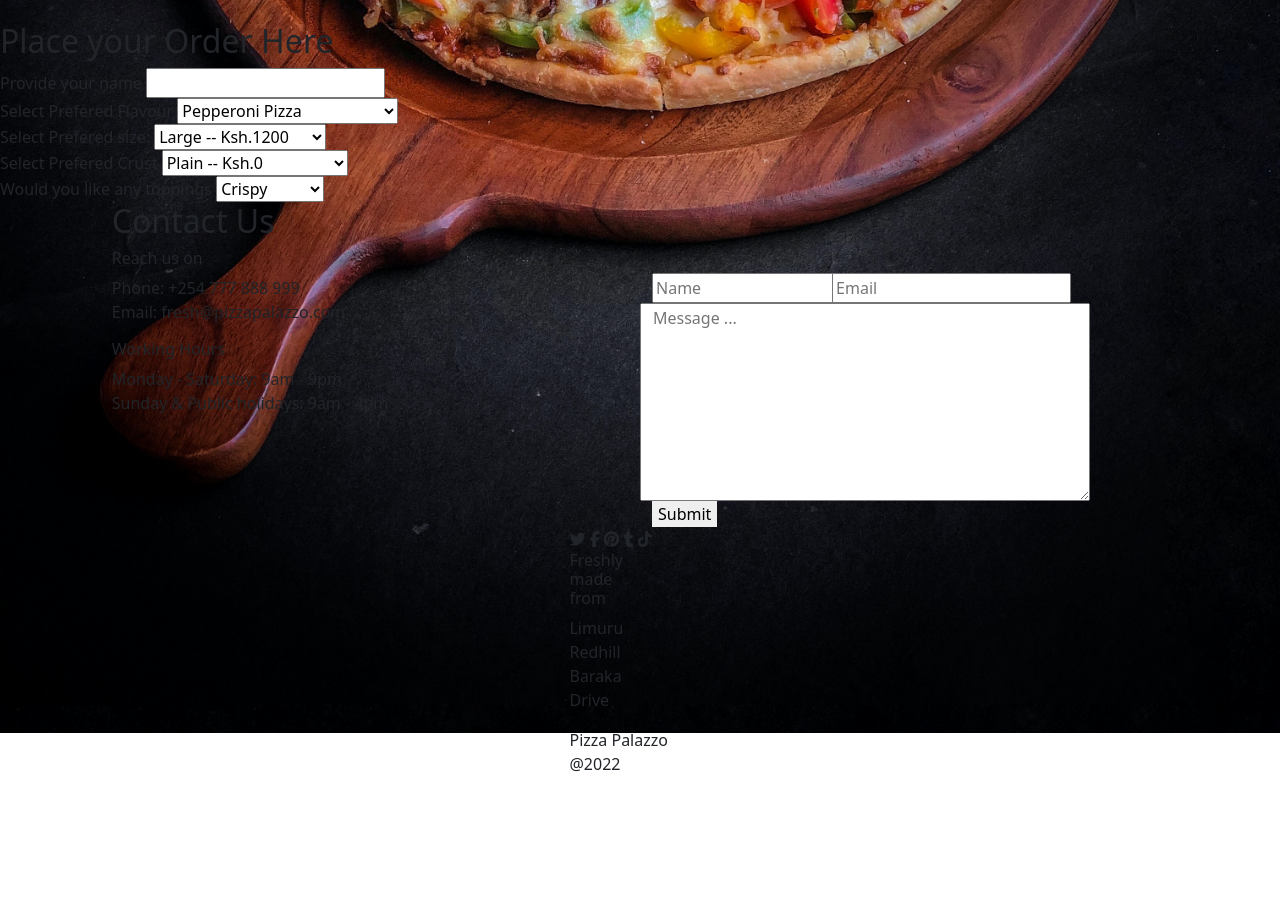
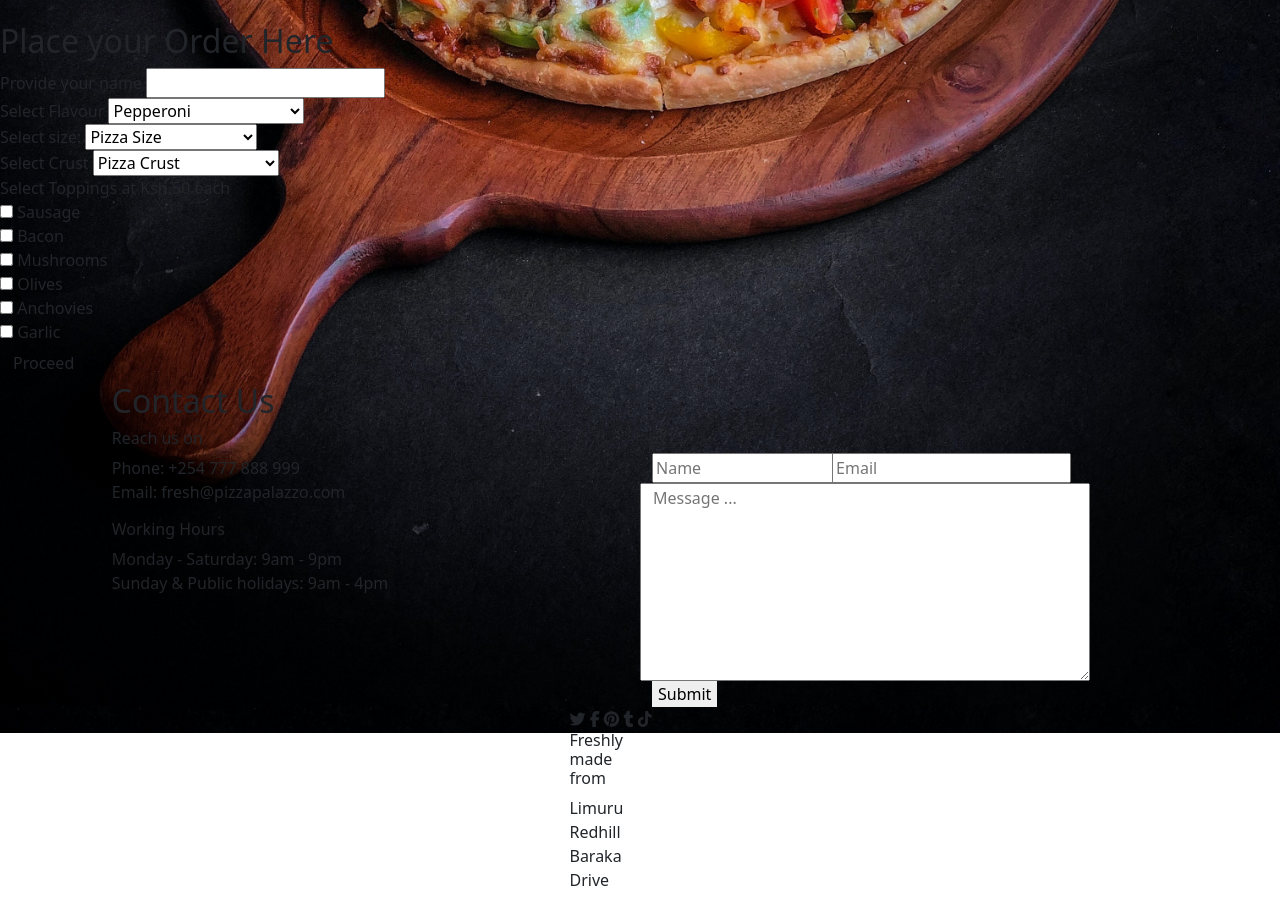
Before and after one commit to Miss-Faith/Pizza-Palazo, a plain HTML site: page index.html in a window 1280 px wide. Shown: the part 944-1842 px from the top of the page. Before the commit the page ends 1736 px from the top, so only its background shows below. Drawn offline with nearby package versions, Linux system fonts and the light colour scheme; files whose address does not match are found by name.

Commit message:
Update order selction details

```diff
--- a/index.html
+++ b/index.html
@@ -85,12 +85,12 @@
               <input type="text" name="name" value="">
             </div>
             <div class="form-group">
-              <label for="pizza-type">Select Prefered Flavour</label>
-              <select class="" name="pizza-type">
+              <label for="pizza-type">Select Flavour</label>
+              <select class="" name="pizza-type" placeholder="Pizza Flavour">
                 <optgroup label="Meaty-Pizzas">
-                  <option value="">Pepperoni Pizza</option>
-                  <option value="">Sausage & Bacon Pizza</option>
-                  <option value="">Proscuito Pizza</option>
+                  <option value="">Pepperoni</option>
+                  <option value="">Sausage & Bacon</option>
+                  <option value="">Proscuito</option>
                 </optgroup>
                 <optgroup label="Veggie-Pizzas">
                   <option value="">Farm House</option>
@@ -98,22 +98,24 @@
                   <option value="">Mexican Green Wave</option>
                 </optgroup>
                 <optgroup label="Cheesy-Pizzas">
-                  <option value="">Ricota Pizza</option>
-                  <option value="">Cheddar Cheese Pizza</option>
-                  <option value="">Mozzarella Cheese Pizza</option>
+                  <option value="">Ricota</option>
+                  <option value="">Cheddar Cheese</option>
+                  <option value="">Mozzarella Cheese</option>
                 </optgroup>
               </select>
               <div class="form-group">
-                <label for="pizza-size">Select Prefered size:</label>
+                <label for="pizza-size">Select size:</label>
                 <select class="pizza-size" name="pizza-size">
+                  <option value="" disabled selected>Pizza Size</option>
                   <option value="">Large -- Ksh.1200</option>
                   <option value="">Medium -- Ksh.1000</option>
                   <option value="">Small -- Ksh.800</option>
                 </select>
               </div>
               <div class="form-group">
-                <label for="pizza-crust">Select Prefered Crust</label>
+                <label for="pizza-crust">Select Crust</label>
                 <select class="pizza-crust" name="pizza-size">
+                  <option value="" disabled selected>Pizza Crust</option>
                   <option value="">Plain -- Ksh.0</option>
                   <option value="">Crispy -- Ksh.150</option>
                   <option value="">Stuffed -- Ksh.200</option>
@@ -121,16 +123,34 @@
                 </select>
               </div>
               <div class="form-group">
-                <label for="pizza-toppings">Would you like any toppings</label>
-                <select class="pizza-toppings" name="pizza-size">
-                  <option value="">Crispy</option>
-                  <option value="">Stuffed</option>
-                  <option value="">Gluten-free</option>
-                </select>
+                <label for="pizza-toppings">Select Toppings at Ksh.50 each</label>
+                <div class="custom-control custom-checkbox custom-control-inline">
+                  <input type="checkbox" class="custom-control-input" id="sausage" value="sausage" name="toppings">
+                  <label class="custom-control-label" for="Sausage">Sausage</label>
+                </div>
+                <div class="custom-control custom-checkbox custom-control-inline">
+                  <input type="checkbox" class="custom-control-input" id="bacon" value="bacon" name="toppings">
+                  <label class="custom-control-label" for="Bacon">Bacon</label>
+                </div>
+                <div class="custom-control custom-checkbox custom-control-inline">
+                  <input type="checkbox" class="custom-control-input" id="mushrooms" value="mushrooms" name="toppings">
+                  <label class="custom-control-label" for="Mushrooms">Mushrooms</label>
+                </div>
+                <div class="custom-control custom-checkbox custom-control-inline">
+                  <input type="checkbox" class="custom-control-input" id="olives" value="olives" name="toppings">
+                  <label class="custom-control-label" for="Mushrooms">Olives</label>
+                </div>
+                <div class="custom-control custom-checkbox custom-control-inline">
+                  <input type="checkbox" class="custom-control-input" id="anchovies" value="anchovies" name="toppings">
+                  <label class="custom-control-label" for="Mushrooms">Anchovies</label>
+                </div>
+                <div class="custom-control custom-checkbox custom-control-inline">
+                  <input type="checkbox" class="custom-control-input" id="garlic" value="garlic" name="toppings">
+                  <label class="custom-control-label" for="Mushrooms">Garlic</label>
+                </div>
               </div>
+              <button type="submit" class="btn proceed">Proceed</button
             </div>
-
-            </select>
           </form>
         </div>
       </div>
```
